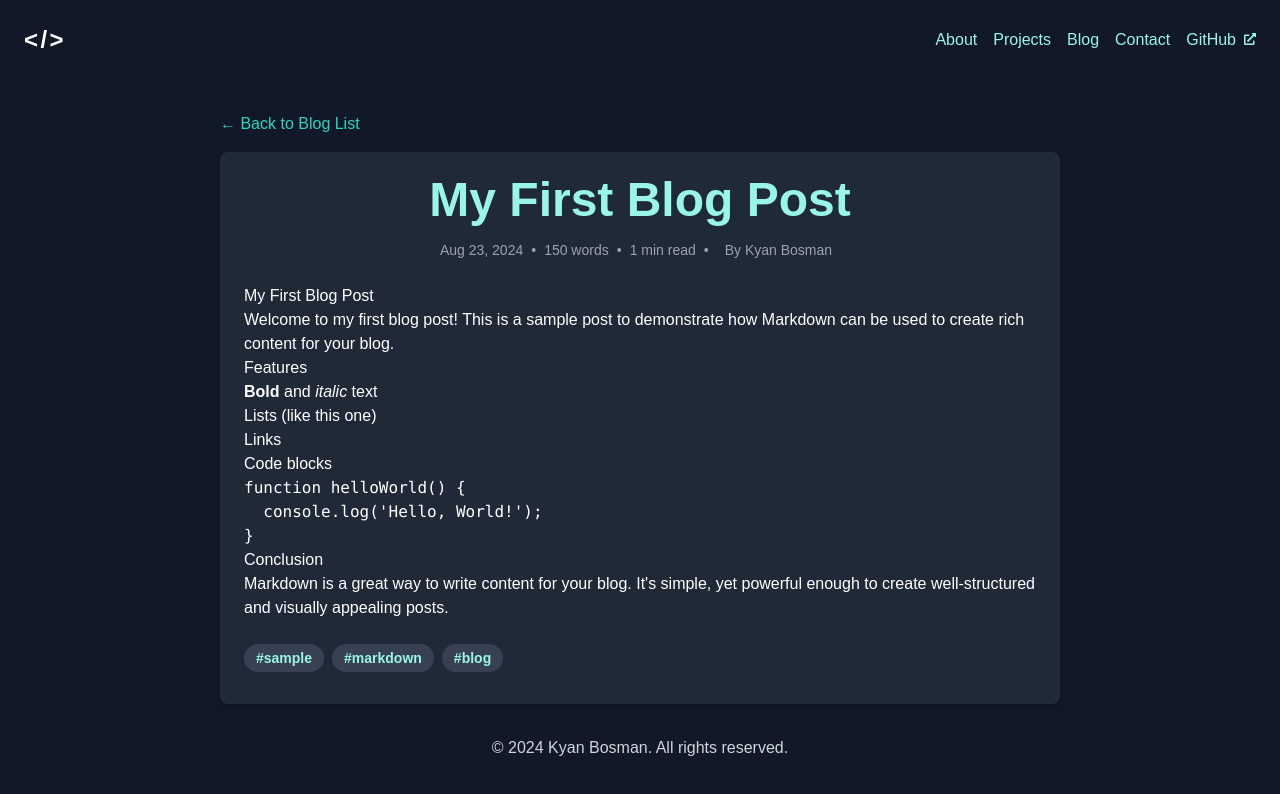
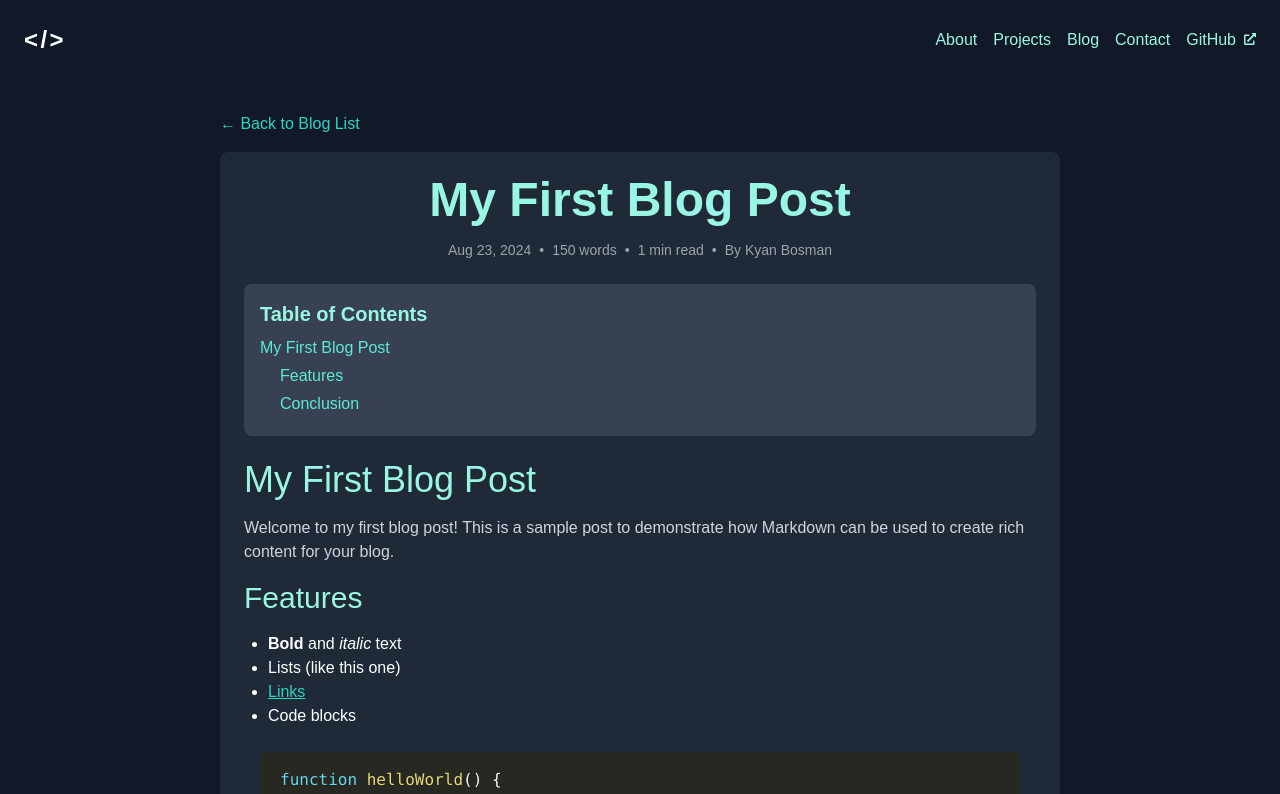
Before and after one commit to kyan0045/portfolio, a React (Create React App) app: page /blog/first-blog-post in a window 1280 px wide. Shown: the top 794 px of the page. Built offline with nearby package versions, Linux system fonts and the light colour scheme.

Commit message:
Add proper Markdown & blogpost related stuff

```diff
--- a/package.json
+++ b/package.json
@@ -16,6 +16,7 @@
     "react-markdown": "^9.0.1",
     "react-router-dom": "^6.26.1",
     "react-scripts": "5.0.1",
+    "react-syntax-highlighter": "^15.5.0",
     "remark": "^15.0.1",
     "remark-gfm": "^4.0.0",
     "remark-html": "^16.0.1",
--- a/src/App.css
+++ b/src/App.css
@@ -51,3 +51,95 @@ body {
 .fade-in-3s {
   animation: fadeIn 3s ease-in-out;
 }
+
+.hover-link {
+  color: #81E6D9; /* Initial color, teal-200 */
+}
+
+.hover-link:hover {
+  color: #4FD1C5; /* Hover color, teal-400 */
+}
+
+/* Markdown styles */
+.markdown h1 {
+  @apply text-teal-200 text-4xl mb-4;
+}
+
+.markdown h2 {
+  @apply text-teal-200 text-3xl mb-4;
+}
+
+.markdown p {
+  @apply text-gray-300 mb-4;
+}
+
+.markdown a {
+  @apply text-teal-400 underline;
+}
+
+.markdown a:hover {
+  @apply text-teal-200;
+}
+
+.markdown ul {
+  @apply list-disc ml-6;
+}
+
+.markdown ol {
+  @apply list-decimal ml-6;
+}
+
+.markdown blockquote {
+  @apply border-l-4 border-teal-400 pl-4 text-gray-400 mb-4;
+}
+
+/* Code block styling */
+.markdown pre {
+  @apply bg-gray-800 p-4 rounded-lg overflow-x-auto mb-4;
+}
+
+.markdown code {
+  @apply bg-gray-800 text-gray-300 p-1 rounded;
+}
+
+/* Specific language styling */
+.markdown .language-js {
+  color: #f7df1e; /* JavaScript yellow */
+}
+
+.markdown .language-css {
+  color: #2965f1; /* CSS blue */
+}
+
+.markdown .language-html {
+  color: #e34c26; /* HTML orange */
+}
+
+.markdown .language-json {
+  color: #cb3837; /* JSON red */
+}
+
+/* Table of Contents styles */
+.table-of-contents {
+  @apply bg-gray-700 p-4 rounded-lg mb-6;
+}
+
+.table-of-contents h2 {
+  @apply text-xl font-bold mb-2 text-teal-200;
+}
+
+.table-of-contents ul {
+  @apply list-none p-0;
+}
+
+.table-of-contents li {
+  @apply mb-1;
+}
+
+.table-of-contents a {
+  @apply text-teal-300 hover:text-teal-200 no-underline;
+}
+
+.table-of-contents a:hover {
+  @apply text-teal-200;
+}
--- a/src/components/BlogPost.js
+++ b/src/components/BlogPost.js
@@ -1,49 +1,62 @@
-import React, { useEffect, useState } from 'react';
-import { Link, useParams, useNavigate } from 'react-router-dom';
-import ReactMarkdown from 'react-markdown';
-import remarkGfm from 'remark-gfm';
-import Navbar from './Navbar';
-import Footer from './Footer';
+import React, { useEffect, useState } from "react";
+import { Link, useParams, useNavigate } from "react-router-dom";
+import ReactMarkdown from "react-markdown";
+import remarkGfm from "remark-gfm";
+import { Prism as SyntaxHighlighter } from "react-syntax-highlighter";
+import { okaidia } from "react-syntax-highlighter/dist/esm/styles/prism";
+import Navbar from "./Navbar";
+import Footer from "./Footer";
+import "../App.css";
 
 const BlogPost = () => {
-  const { id } = useParams(); // Extract the id from the URL parameters
+  const { id } = useParams();
   const [blog, setBlog] = useState(null);
-  const [content, setContent] = useState('');
+  const [content, setContent] = useState("");
   const [error, setError] = useState(null);
+  const [tableOfContents, setTableOfContents] = useState([]);
   const navigate = useNavigate();
 
   useEffect(() => {
-    fetch('/content/blogs.json')
-      .then((response) => {
-        return response.json();
-      })
+    fetch("/content/blogs.json")
+      .then((response) => response.json())
       .then((data) => {
         const selectedBlog = data.find((b) => b.id === id);
         if (!selectedBlog) {
-          throw new Error('Blog post not found');
+          throw new Error("Blog post not found");
         }
         setBlog(selectedBlog);
         return fetch(`/content/${id}.md`);
       })
       .then((response) => {
         if (!response.ok) {
-          throw new Error('Failed to fetch blog content');
+          throw new Error("Failed to fetch blog content");
         }
         return response.text();
       })
       .then((text) => {
         setContent(text);
+        const headings = text.match(/^#{1,6}.+$/gm) || [];
+        const toc = headings.map((heading) => {
+          const level = heading.match(/^#+/)[0].length;
+          const text = heading.replace(/^#+\s*/, "");
+          return { level, text };
+        });
+        setTableOfContents(toc);
       })
       .catch((error) => {
-        console.error('Error fetching data:', error);
+        console.error("Error fetching data:", error);
         setError(error.message);
       });
   }, [id]);
 
   const formatDate = (dateString) => {
-    const [day, month, year] = dateString.split('-');
+    const [day, month, year] = dateString.split("-");
     const date = new Date(`${year}-${month}-${day}`);
-    return date.toLocaleDateString('en-US', { month: 'short', day: 'numeric', year: 'numeric' });
+    return date.toLocaleDateString("en-US", {
+      month: "short",
+      day: "numeric",
+      year: "numeric",
+    });
   };
 
   const calculateReadTime = (wordCount) => {
@@ -67,24 +80,128 @@ const BlogPost = () => {
   return (
     <div className="min-h-screen bg-gray-900 text-white">
       <Navbar />
-      <div className="container mx-auto py-8 px-30" style={{ maxWidth: 'calc(900px - (30px * 2))' }}>
-              <Link to="/blog" className="text-teal-400 hover:text-teal-300 mb-4 inline-block">
+      <div
+        className="container mx-auto py-8 px-30"
+        style={{ maxWidth: "calc(900px - (30px * 2))" }}
+      >
+        <Link
+          to="/blog"
+          className="text-teal-400 hover:text-teal-300 mb-4 inline-block"
+        >
           &larr; Back to Blog List
         </Link>
         <div className="bg-gray-800 shadow-md rounded-lg overflow-hidden">
           <div className="p-6">
-            <h1 className="text-5xl font-bold mb-4 text-teal-200 text-center">{blog.title}</h1>
-            <div className="flex items-center justify-center mb-6">
-              <span className="text-sm text-gray-400">{formatDate(blog.date)}</span>
-              <span className="text-sm text-gray-400 mx-2">•</span>
-              <span className="text-sm text-gray-400">{blog.wordCount} words</span>
-              <span className="text-sm text-gray-400 mx-2">•</span>
-              <span className="text-sm text-gray-400">{calculateReadTime(blog.wordCount)}</span>
-              <span className="text-sm text-gray-400 mx-2">•</span>
-              <span className="text-sm text-gray-400 mx-2">By Kyan Bosman</span>
+            <h1 className="text-5xl font-bold mb-4 text-teal-200 text-center">
+              {blog.title}
+            </h1>
+            <div className="flex flex-wrap items-center justify-center mb-6 gap-2">
+              <div className="flex items-center">
+                <span className="text-sm text-gray-400">
+                  {formatDate(blog.date)}
+                </span>
+                <span className="text-sm text-gray-400 mx-2">•</span>
+                <span className="text-sm text-gray-400">
+                  {blog.wordCount} words
+                </span>
+              </div>
+                <span className="text-sm text-gray-400">•</span>
+              <div className="flex items-center">
+                <span className="text-sm text-gray-400">
+                  {calculateReadTime(blog.wordCount)}
+                </span>
+                <span className="text-sm text-gray-400 mx-2">•</span>
+                <span className="text-sm text-gray-400">By Kyan Bosman</span>
+              </div>
             </div>
-            <div className="prose prose-lg prose-invert max-w-none">
-              <ReactMarkdown remarkPlugins={[remarkGfm]}>{content}</ReactMarkdown>
+            {tableOfContents.length > 0 && (
+              <div className="table-of-contents">
+                <h2>Table of Contents</h2>
+                <ul>
+                  {tableOfContents.map((item, index) => (
+                    <li
+                      key={index}
+                      style={{ marginLeft: `${(item.level - 1) * 20}px` }}
+                    >
+                      <a
+                        href={`#${item.text
+                          .toLowerCase()
+                          .replace(/\s+/g, "-")}`}
+                      >
+                        {item.text}
+                      </a>
+                    </li>
+                  ))}
+                </ul>
+              </div>
+            )}
+            <div className="prose prose-lg prose-invert max-w-none markdown">
+              <ReactMarkdown
+                remarkPlugins={[remarkGfm]}
+                components={{
+                  code({ node, inline, className, children, ...props }) {
+                    const match = /language-(\w+)/.exec(className || "");
+                    return !inline && match ? (
+                      <SyntaxHighlighter
+                        style={okaidia}
+                        language={match[1]}
+                        PreTag="div"
+                        {...props}
+                      >
+                        {String(children).replace(/\n$/, "")}
+                      </SyntaxHighlighter>
+                    ) : (
+                      <code className={className} {...props}>
+                        {children}
+                      </code>
+                    );
+                  },
+                  h1: ({ node, ...props }) => {
+                    const id = props.children
+                      .toString()
+                      .toLowerCase()
+                      .replace(/\s+/g, "-");
+                    return <h1 id={id} {...props} />;
+                  },
+                  h2: ({ node, ...props }) => {
+                    const id = props.children
+                      .toString()
+                      .toLowerCase()
+                      .replace(/\s+/g, "-");
+                    return <h2 id={id} {...props} />;
+                  },
+                  h3: ({ node, ...props }) => {
+                    const id = props.children
+                      .toString()
+                      .toLowerCase()
+                      .replace(/\s+/g, "-");
+                    return <h3 id={id} {...props} />;
+                  },
+                  h4: ({ node, ...props }) => {
+                    const id = props.children
+                      .toString()
+                      .toLowerCase()
+                      .replace(/\s+/g, "-");
+                    return <h4 id={id} {...props} />;
+                  },
+                  h5: ({ node, ...props }) => {
+                    const id = props.children
+                      .toString()
+                      .toLowerCase()
+                      .replace(/\s+/g, "-");
+                    return <h5 id={id} {...props} />;
+                  },
+                  h6: ({ node, ...props }) => {
+                    const id = props.children
+                      .toString()
+                      .toLowerCase()
+                      .replace(/\s+/g, "-");
+                    return <h6 id={id} {...props} />;
+                  },
+                }}
+              >
+                {content}
+              </ReactMarkdown>
             </div>
             <div className="mt-6">
               {blog.tags.map((tag) => (
--- a/src/components/Navbar.js
+++ b/src/components/Navbar.js
@@ -1,12 +1,12 @@
 import React from 'react';
-import { FaLink, FaExternalLinkAlt } from "react-icons/fa";
+import { FaExternalLinkAlt } from "react-icons/fa";
 
 const Navbar = () => {
     return (
       <nav className="sticky top-0 flex items-center justify-between p-6 bg-gray-900">
         <div className="flex items-center flex-shrink-0 text-white mr-6">
           <a
-            href="./"
+            href="../"
             className="font-semibold text-2xl tracking-widest no-underline hover:text-teal-400 transition duration-300 ease-in-out">
             &lt;/&gt;
           </a>
@@ -15,12 +15,12 @@ const Navbar = () => {
           <div className="text-sm xl:flex-grow"></div>
           <div className="flex space-x-4">
             <a
-              href="#about"
+              href="../#about"
               className="block mt-4 lg:inline-block lg:mt-0 text-teal-200 bg-gray-900 hover:text-white transition duration-300 ease-in-out transform hover:scale-105">
               About
             </a>
             <a
-              href="#projects"
+              href="../#projects"
               className="block mt-4 lg:inline-block lg:mt-0 text-teal-200 bg-gray-900 hover:text-white transition duration-300 ease-in-out transform hover:scale-105">
               Projects
             </a>
@@ -30,7 +30,7 @@ const Navbar = () => {
               Blog
             </a>
             <a
-              href="#contact"
+              href="../#contact"
               className="block mt-4 lg:inline-block lg:mt-0 text-teal-200 bg-gray-900 hover:text-white transition duration-300 ease-in-out transform hover:scale-105">
               Contact
             </a>
```
Also changed, not shown: public/content/first-blog-post.md (+1 -1 lines), src/pages/App.js (+31 -27 lines), 1 other file (tests, documents, lock files or other folders).
